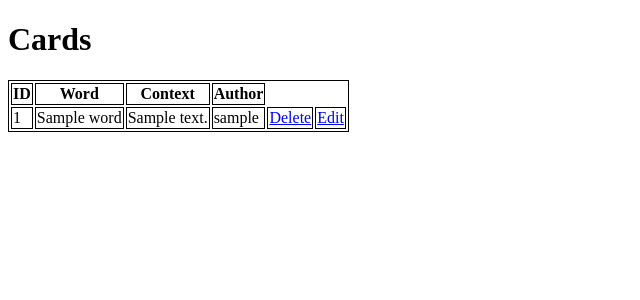
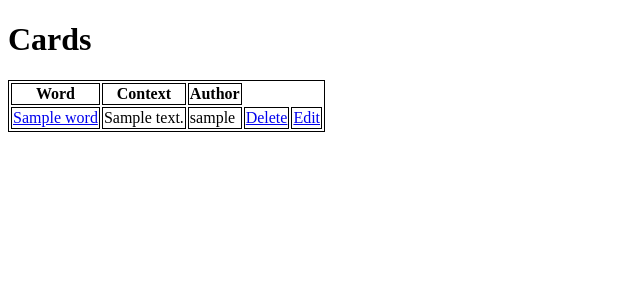
Before and after one commit to Revy1664/learnWords, a Flask app: template templates/index.html in a window 1280 px wide. Shown: the part 78-378 px from the top of the page, without its empty margins (0-640 px from the left). Run offline with Flask 3, Linux system fonts and the light colour scheme; the template is opened without the code that fills it: most values are stand-ins (such as "Sample title", 1, 10 or a date in 2020); parts of the project's set-up code (start-up, migrations or seed data) failed here and were passed over; some libraries are stand-ins or nearby versions.

Commit message:
add detail view for cards

```diff
--- a/app.py
+++ b/app.py
@@ -10,6 +10,7 @@ from forms import LoginForm, RegistrationForm, CardForm
 
 # ROUTES
 @app.route("/")
+@app.route("/cards")
 def index():
     # get all the cards from database
     cards = Card.query.order_by(Card.id.asc()).all()
@@ -85,6 +86,15 @@ def edit_card(card_id: int):
     return render_template("edit_card.html", card=card, form=form)
 
 
+@app.route("/cards/<int:card_id>")
+@login_required
+def detail(card_id: int):
+    # get card data by id
+    card = Card.query.get_or_404(card_id)
+
+    return render_template("detail_card.html", card=card)
+
+
 @app.route("/signup", methods=["POST", "GET"])
 def signup():
 
--- a/templates/index.html
+++ b/templates/index.html
@@ -8,15 +8,17 @@
 
 	<table style="border: 1px solid black;">
 		<tr>
-			<th style="border: 1px solid black;">ID</th>
 			<th style="border: 1px solid black;">Word</th>
 			<th style="border: 1px solid black;">Context</th>
 			<th style="border: 1px solid black;">Author</th>
 		</tr>
 		{% for card in cards %}
 			<tr>
-				<td style="border: 1px solid black;">{{ card.id }}</td>
-				<td style="border: 1px solid black;">{{ card.word }}</td>
+				<td style="border: 1px solid black;">
+					<a href="{{ url_for('detail', card_id=card.id) }}">
+						{{ card.word }}
+					</a>
+				</td>
 				<td style="border: 1px solid black;">{{ card.context }}</td>
 				<td style="border: 1px solid black;">{{ card.user.username }}</td>
 				<td style="border: 1px solid black;"><a href="{{ url_for('delete_card', card_id=card.id) }}">Delete</a></td>
```
Also changed, not shown: templates/detail_card.html (added, +11 -0 lines).
